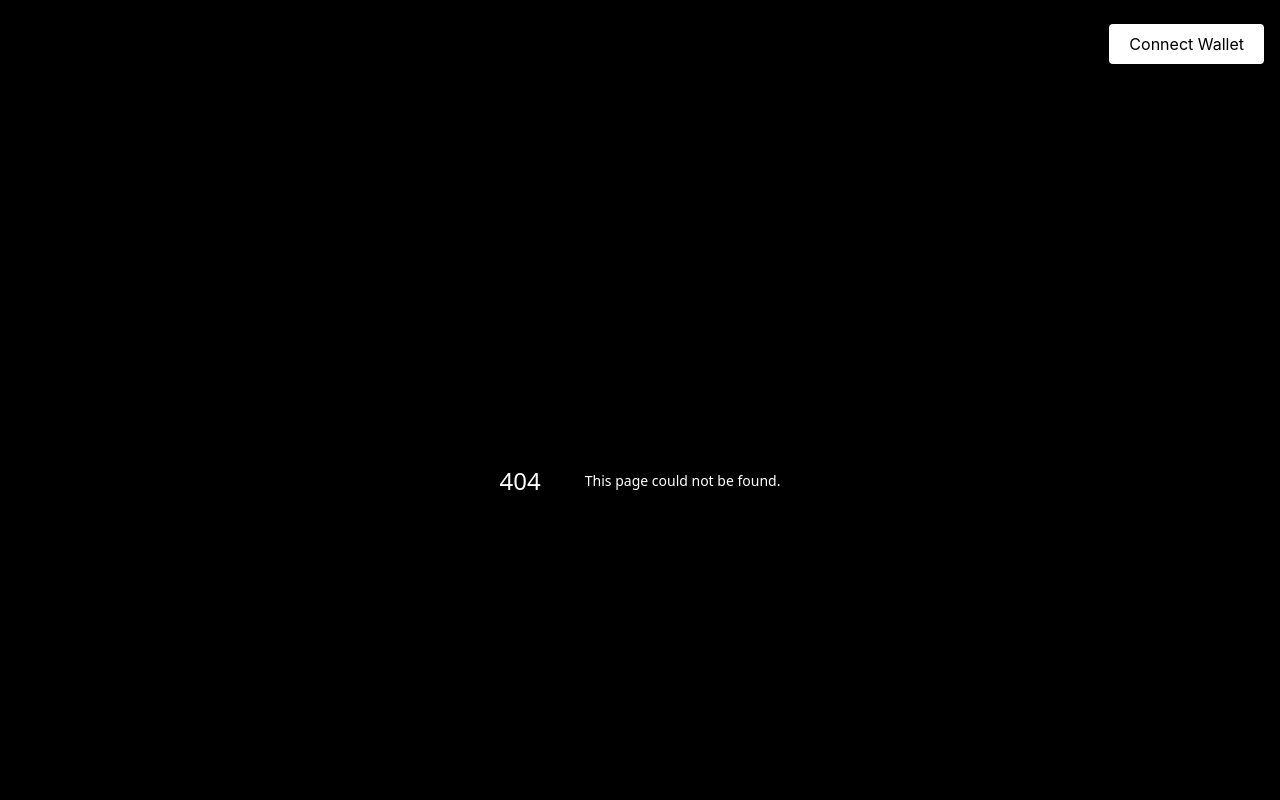
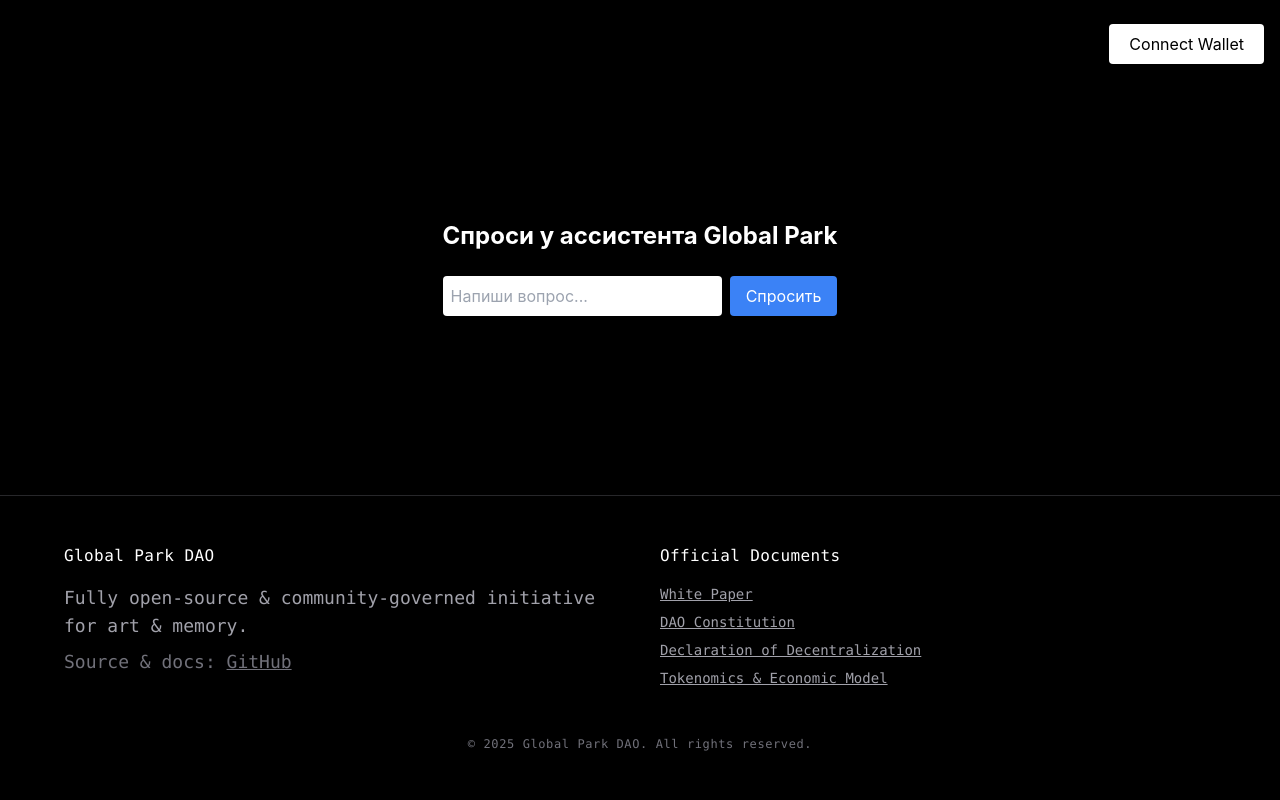
Before and after one commit to GPARKPRO/globalpark-site, a Next.js app: page /ask-gpt in a window 1280 px wide. Before the commit this address had no page. Shown: the top 800 px of the page. Built offline with nearby package versions, Linux system fonts and the light colour scheme.

Commit message:
Create page.tsx

```diff
--- /dev/null
+++ b/app/ask-gpt/page.tsx
@@ -0,0 +1,50 @@
+// /app/ask-gpt/page.tsx
+'use client'
+
+import { useState } from 'react'
+
+export default function AskGPTPage() {
+  const [input, setInput] = useState('')
+  const [messages, setMessages] = useState<string[]>([])
+  const [loading, setLoading] = useState(false)
+
+  const ask = async () => {
+    if (!input.trim()) return
+    setLoading(true)
+    const res = await fetch('/api/gpt', {
+      method: 'POST',
+      headers: { 'Content-Type': 'application/json' },
+      body: JSON.stringify({ prompt: input })
+    })
+    const data = await res.json()
+    setMessages((prev) => [...prev, `🧑 ${input}`, `🤖 ${data.reply}`])
+    setInput('')
+    setLoading(false)
+  }
+
+  return (
+    <div className="max-w-2xl mx-auto p-6 text-white">
+      <h1 className="text-2xl font-bold mb-4">Спроси у ассистента Global Park</h1>
+      <div className="space-y-2 mb-6">
+        {messages.map((msg, i) => (
+          <div key={i} className="bg-zinc-800 p-3 rounded whitespace-pre-wrap">{msg}</div>
+        ))}
+      </div>
+      <div className="flex space-x-2">
+        <input
+          className="flex-1 p-2 text-black rounded"
+          value={input}
+          onChange={(e) => setInput(e.target.value)}
+          placeholder="Напиши вопрос..."
+        />
+        <button
+          className="bg-blue-500 px-4 py-2 rounded"
+          onClick={ask}
+          disabled={loading}
+        >
+          {loading ? '...' : 'Спросить'}
+        </button>
+      </div>
+    </div>
+  )
+}
```
